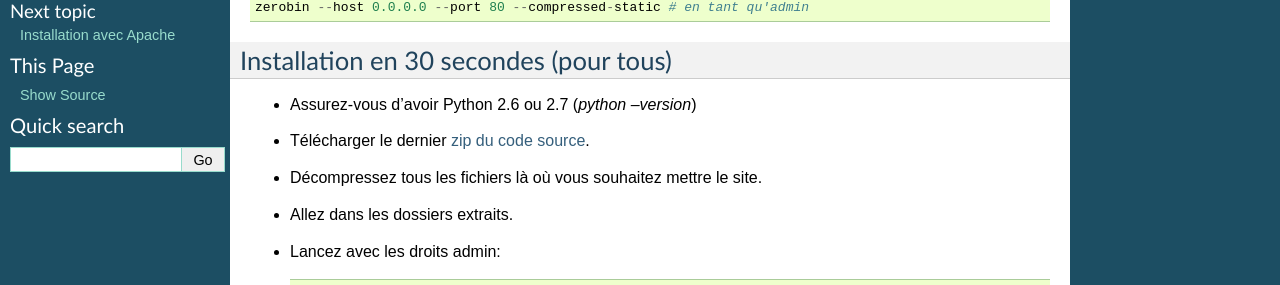
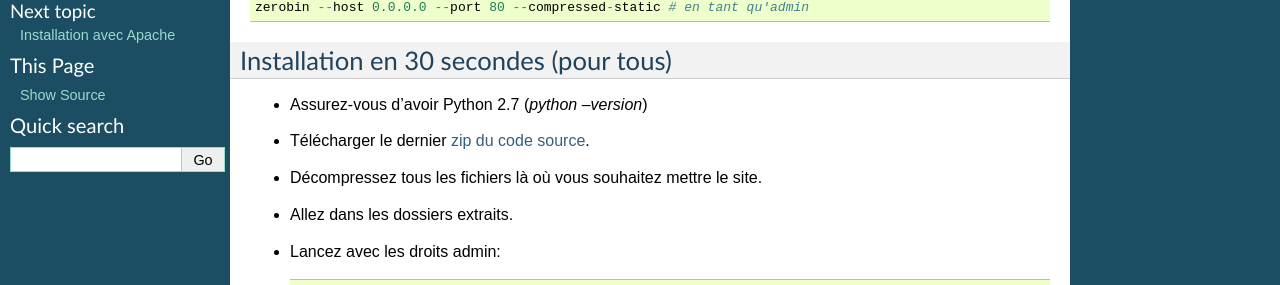
Before and after one commit to Tygs/0bin, a Sphinx documentation site: the page built from docs/fr/easy_install.rst, in a window 1280 px wide. Shown: the part 265-550 px from the top of the page. Built offline with Sphinx 7.4.7, drawn with Linux system fonts in a browser that asks for light colours.

Commit message:
Update easy_install.rst
Removed Python 2.6 support from FR doc.

```diff
--- a/docs/fr/easy_install.rst
+++ b/docs/fr/easy_install.rst
@@ -18,7 +18,7 @@ Entrez::
 Installation en 30 secondes (pour tous)
 =======================================
 
-- Assurez-vous d'avoir Python 2.6 ou 2.7 (`python --version`)
+- Assurez-vous d'avoir Python 2.7 (`python --version`)
 - Télécharger le dernier `zip du code source <https://github.com/sametmax/0bin/zipball/master>`_.
 - Décompressez tous les fichiers là où vous souhaitez mettre le site.
 - Allez dans les dossiers extraits.
```
